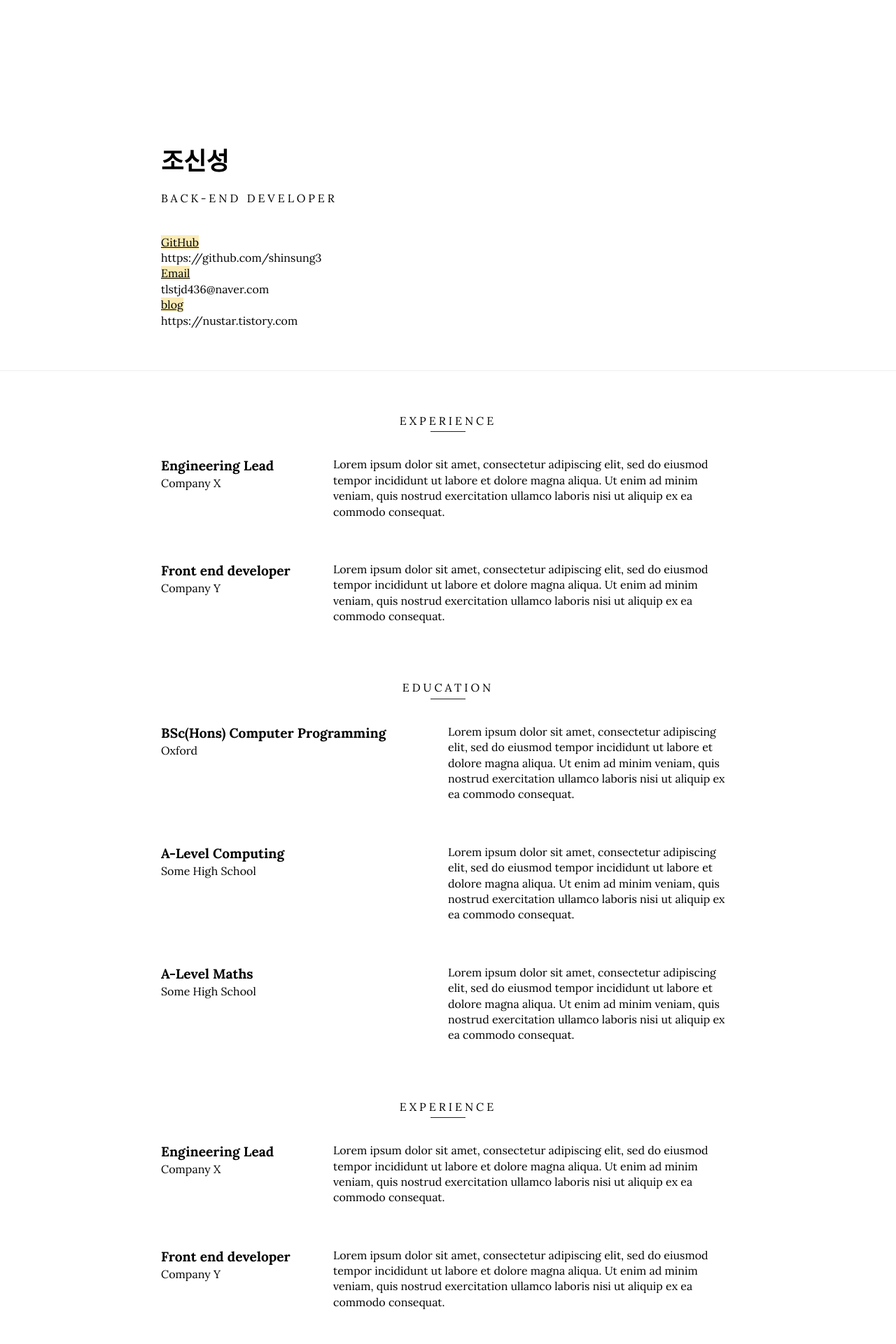
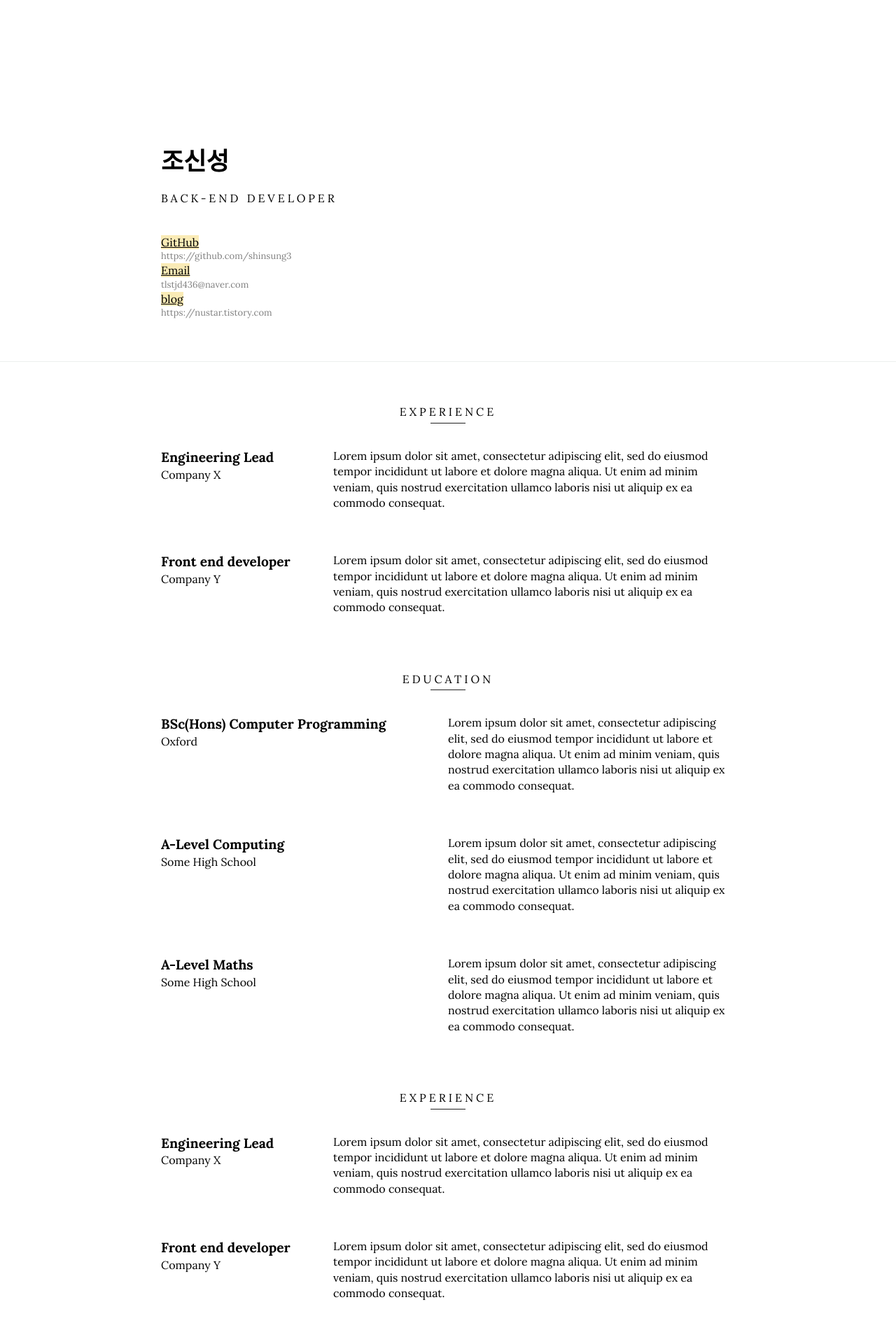
Before and after one commit to shinsung3/shinsung3.github.io, a Jekyll site: the page built from index.html, in a window 1280 px wide. Shown: the top 1920 px of the page at 70% size. Built offline with Jekyll 4.4.1, drawn with Linux system fonts in a browser that asks for light colours.

Commit message:
address class 추가 Update header.html

```diff
--- a/_includes/header.html
+++ b/_includes/header.html
@@ -11,11 +11,11 @@
 
         <div class="social">
             <a href="https://github.com/{{ site.github_username }}" target="_blank">GitHub</a>
-            <div> https://github.com/{{ site.github_username }} </div>
+            <div class="address"> https://github.com/{{ site.github_username }} </div>
             <a href="mailto:{{ site.email_address }}" target="_blank">Email</a>
-            <div>{{ site.email_address }} </div>
+            <div class="address">{{ site.email_address }} </div>
             <a href="{{ site.blog_address }}" target="_blank">blog</a>
-            <div>{{ site.blog_address }} </div>
+            <div class="address">{{ site.blog_address }} </div>
         </div>
 
     </div>
```
